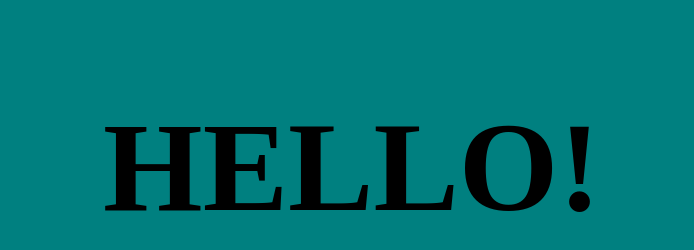
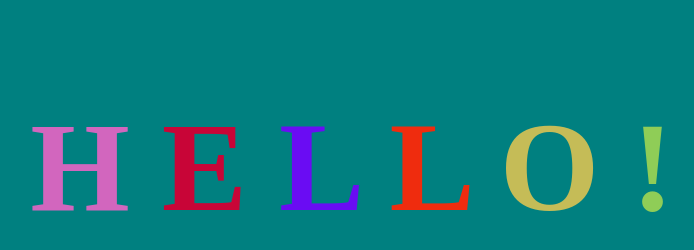
Before and after one commit to samsadrazodi/SimpleHelloPage, a plain HTML site: page index.html in a window 1280 px wide. Shown: the whole page, without its empty margins (288-982 px from the left). Drawn offline with Linux system fonts and the light colour scheme.

Commit message:
add app.js modift index.html to make page animated colors

```diff
--- /dev/null
+++ b/app.js
@@ -0,0 +1,14 @@
+function randomRGB() {
+    const r = Math.floor(Math.random() * 256);
+    const g = Math.floor(Math.random() * 256);
+    const b = Math.floor(Math.random() * 256);
+
+    return `rgb(${r},${g},${b})`
+}
+
+const letters = document.querySelectorAll('.letter');
+const intervalId = setInterval(function () {
+    for (let letter of letters) {
+        letter.style.color = randomRGB();
+    }
+}, 1000)
--- a/index.html
+++ b/index.html
@@ -10,8 +10,16 @@
 </head>
 
 <body>
-    <h1>HELLO!</h1>
+    <h1>
+        <span class="letter">H</span>
+        <span class="letter">E</span>
+        <span class="letter">L</span>
+        <span class="letter">L</span>
+        <span class="letter">O</span>
+        <span class="letter">!</span>
 
+    </h1>
+    <script src="app.js"></script>
 </body>
 
 </html>
```
